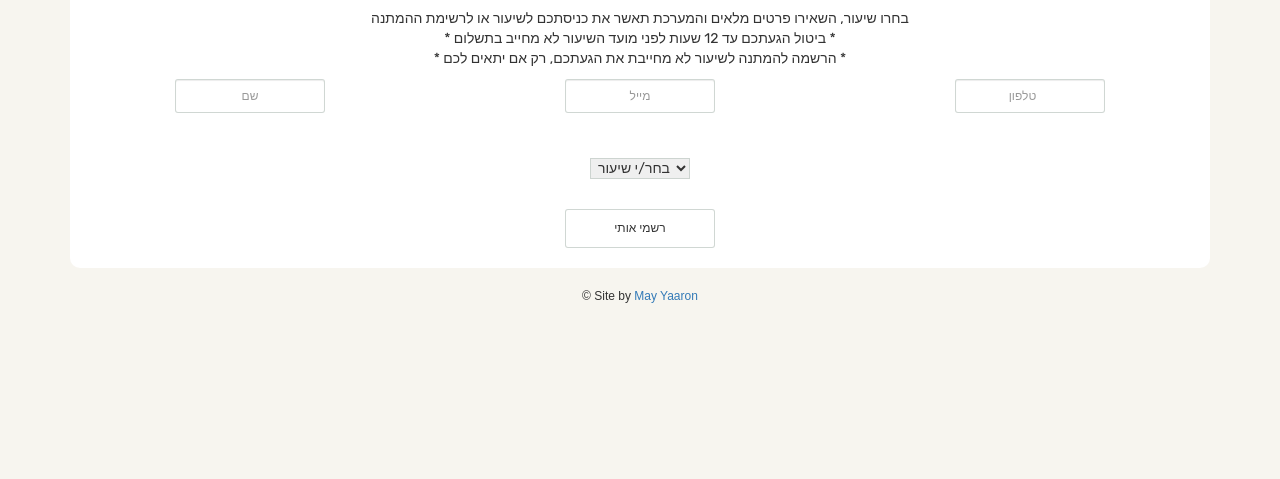
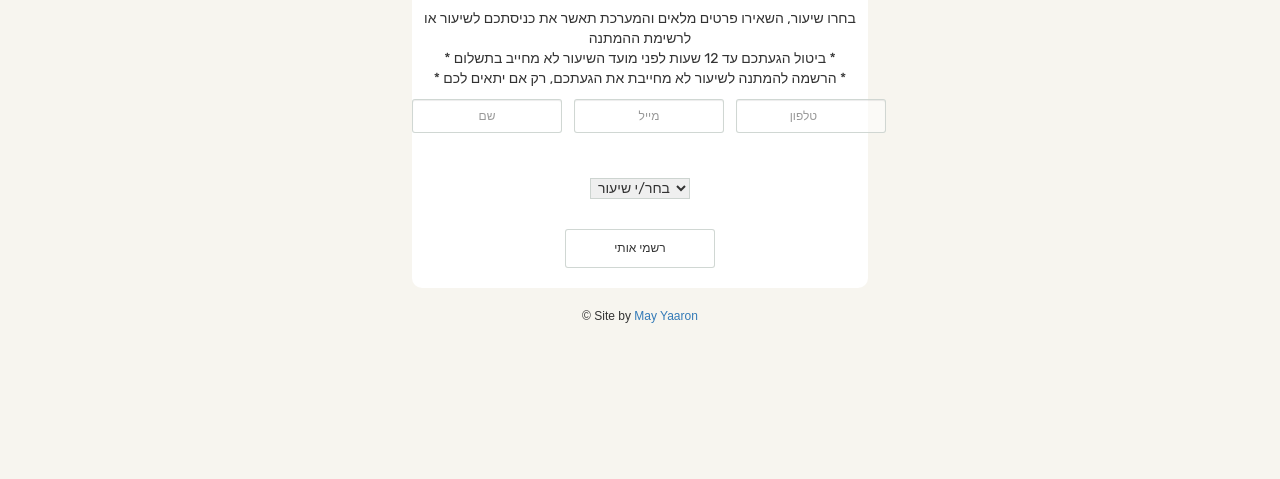
Before and after one commit to maykmayx/YogaRegApp, a Django app: a page that uses app/templates/weekk.html in a window 1280 px wide. Shown: the part 321-800 px from the top of the page. Run offline with Django 3.2, Linux system fonts and the light colour scheme; data comes from the database, SQL or seed files in the repository; lists and menus that the app fills with data are empty; some libraries are stand-ins or nearby versions.

Commit message:
YogaApp first commit

```diff
--- a/app/static/app/style.css
+++ b/app/static/app/style.css
@@ -49,8 +49,8 @@ div.reg-container{
     background-color: white;
     display: block;
     border-radius: 10px;
-    margin-left: auto;
-    margin-right: auto;
+    margin-left: 30%;
+    margin-right: 30%;
     text-align: center;
     vertical-align: middle;
 }
```
